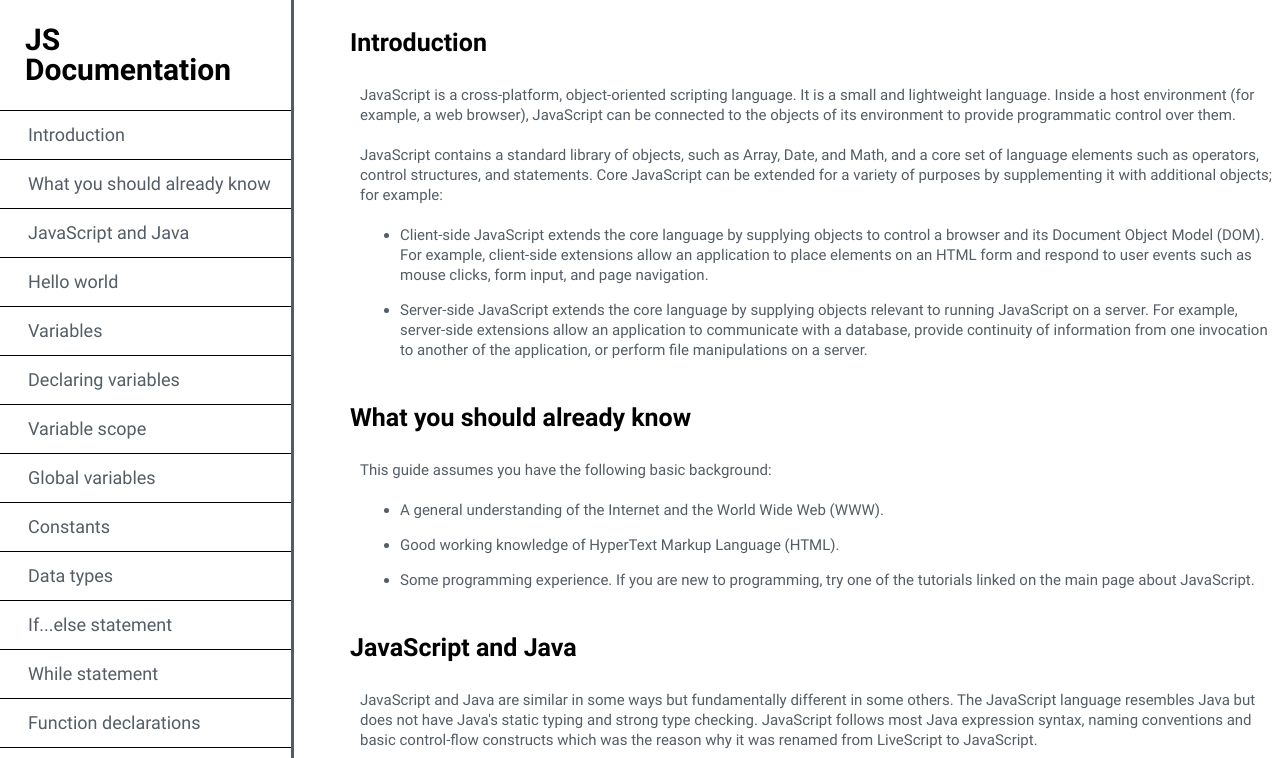
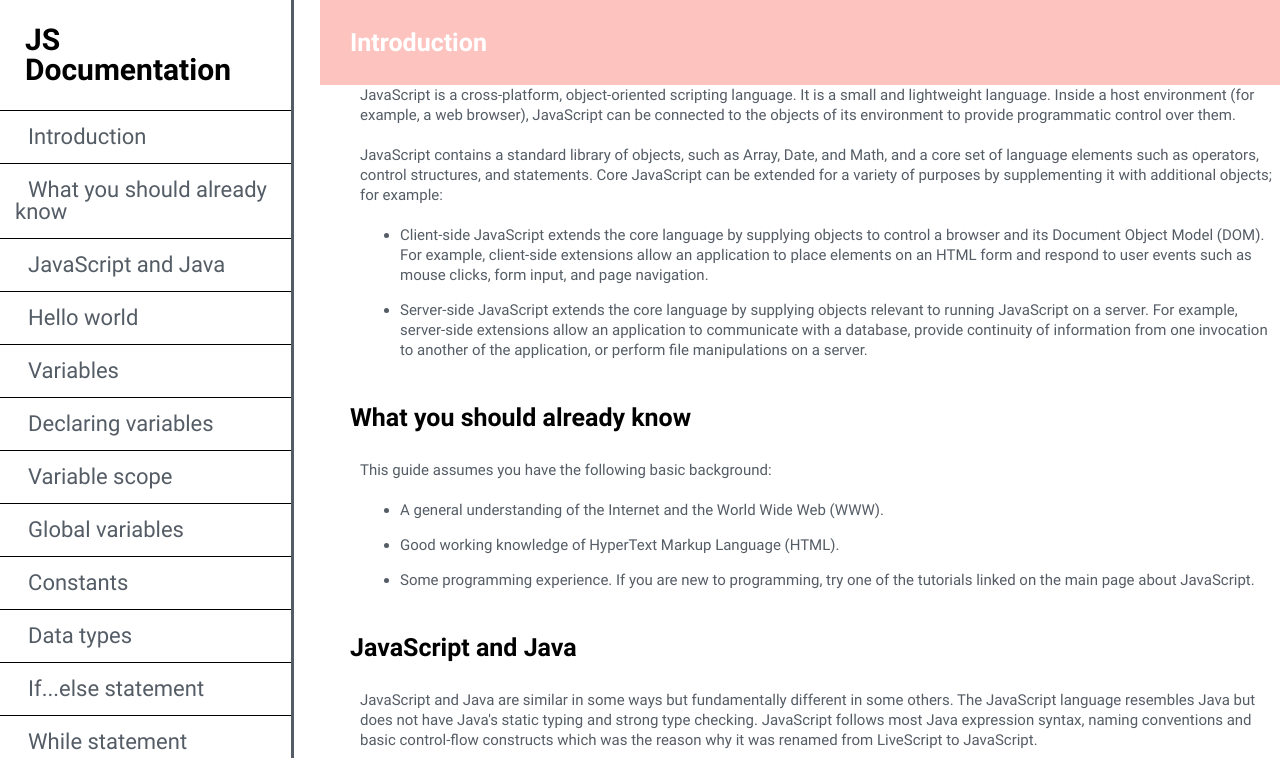
Before and after one commit to megi-j/Technical-Documentation-Page, a plain HTML site: page index.html in a window 1280 px wide. Both pictures are taken after a click on the link "Introduction". Shown: the top 758 px of the page. Drawn offline with Linux system fonts and the light colour scheme.

Commit message:
added some color styles

```diff
--- a/css/style.css
+++ b/css/style.css
@@ -21,7 +21,7 @@
     font-family: 'Roboto-b';
 }
 #navbar ul li a {
-    font-size: 18px;
+    font-size: 22px;
     color: #545c65;
     margin-left: 5%;
 }
@@ -33,6 +33,16 @@
     border-bottom: solid 1px black;
     padding: 15px;
     font-family: 'Roboto-n';
+}
+#navbar li:hover {
+    background-color: #fcc3bf;
+}
+:target header {
+    background-color: #fcc3bf;
+    color: #fff;
+}
+#navbar li a:hover {
+    color: #fff;
 }
 #navbar .last-child {
     border-bottom: none;
```
